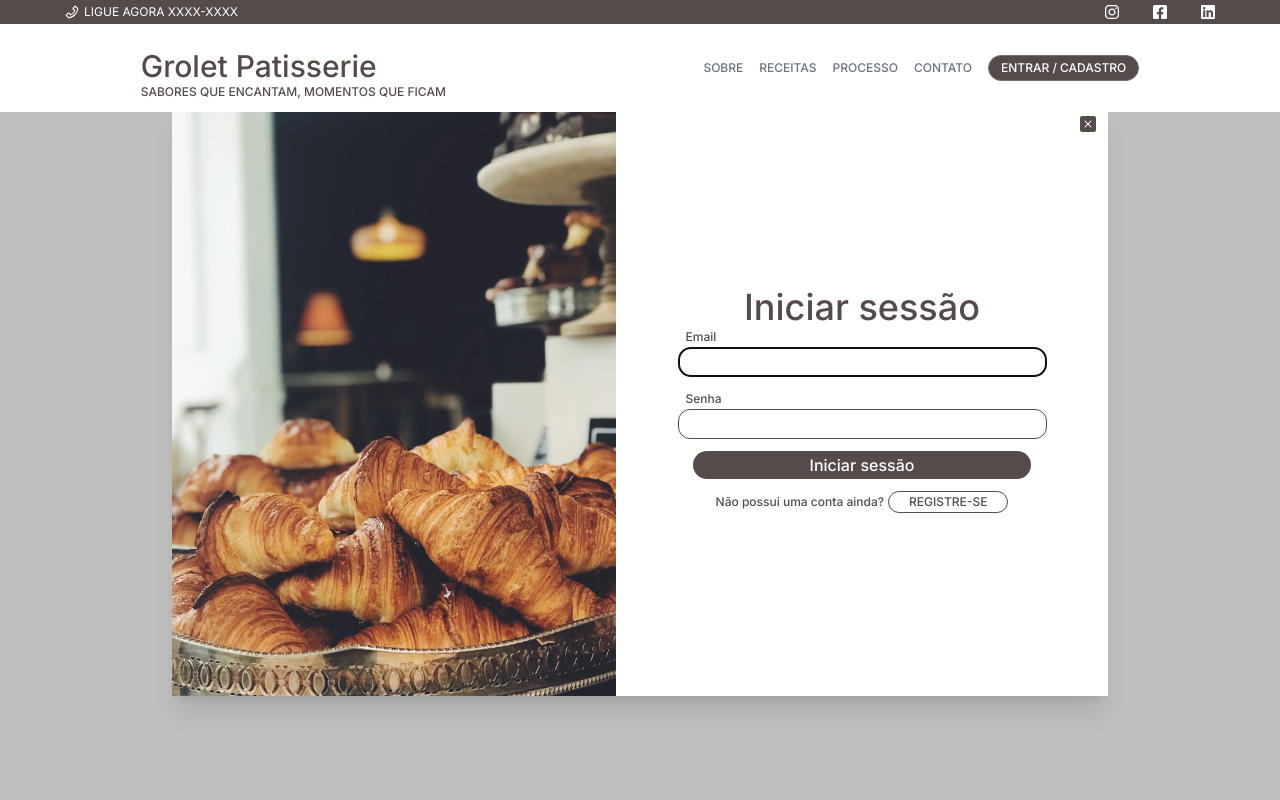
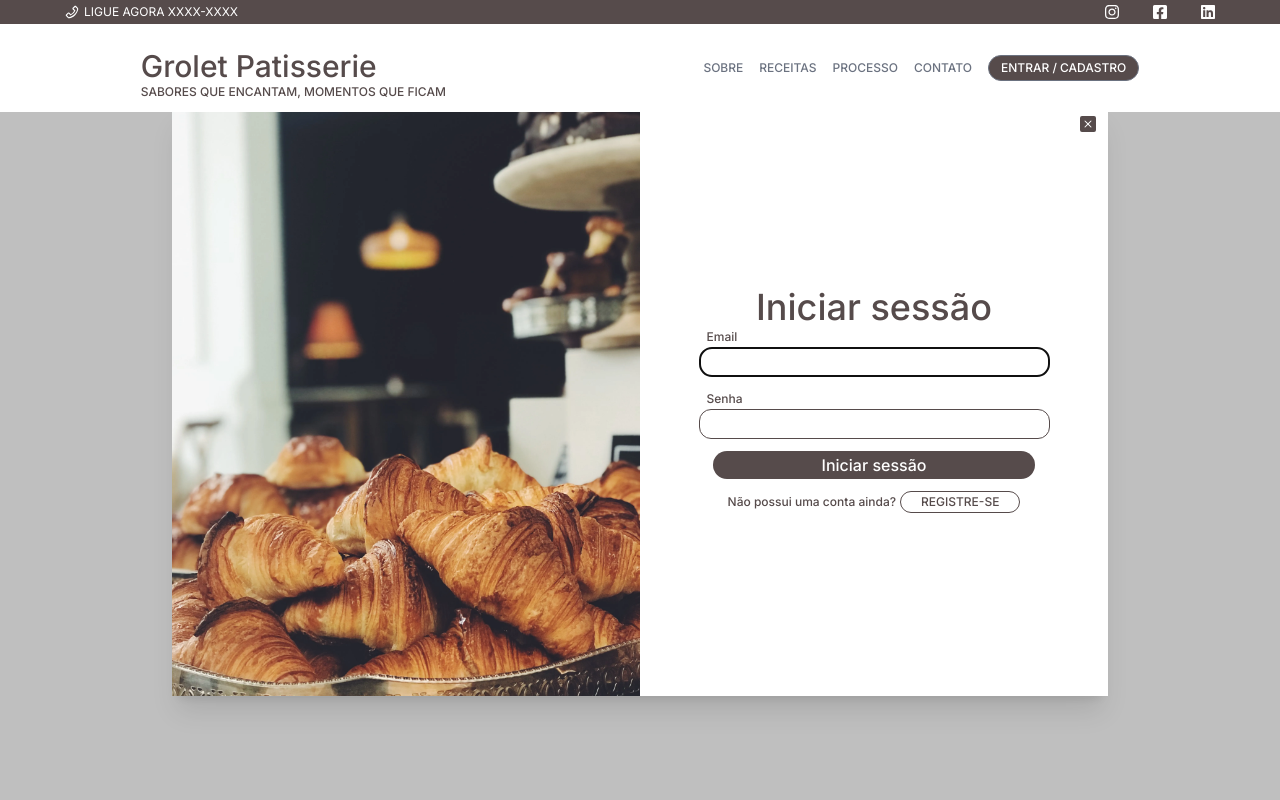
Before and after one commit to JhonatasAnicezio/Grolet_Patisserie, a Next.js app: page /register in a window 1280 px wide. Both pictures are taken after a click on the button "Iniciar sessão". Shown: the top 800 px of the page. Built offline with nearby package versions, Linux system fonts and the light colour scheme; no server answers.

Commit message:
feat: alter img for div

```diff
--- a/src/components/Modal/index.tsx
+++ b/src/components/Modal/index.tsx
@@ -36,7 +36,7 @@ export function Modal({ setIsOpen, isOpen }: propsModal) {
               leaveTo="opacity-0 scale-95"
             >
               <Dialog.Panel className="flex relative w-3/4 text-brown-350 h-banner transform overflow-hidden bg-white shadow-xl transition-all">
-                <img src="/croasaint.webp" className="h-full" />
+                <div className="h-full w-full bg-cover" style={{ backgroundImage: "url('/croasaint.webp')" }} />
                 <div className="flex items-center justify-center w-full">
                   <div className="flex flex-col items-center w-3/4">
                     <h1 className="text-4xl font-medium">Iniciar sessão</h1>
```
